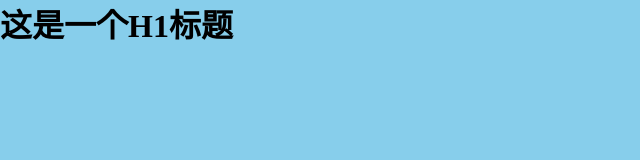
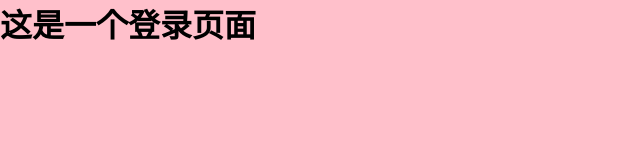
Before and after one commit to Nikki1206/WebProject, a plain HTML site: page index.html in a window 1280 px wide. Shown: the whole page, without its empty margins (0-640 px from the left). Drawn offline with Linux system fonts and the light colour scheme.

Commit message:
完成了登录页面

```diff
--- a/index.css
+++ b/index.css
@@ -4,5 +4,5 @@
 }
 
 body {
-    background-color: skyblue;
+    background-color: pink;
 }
--- a/index.html
+++ b/index.html
@@ -9,7 +9,7 @@
 </head>
 
 <body>
-  <h1>这是一个H1标题</h1>
+  <h1>这是一个登录页面</h1>
   <script src="./index.js"></script>
 </body>
 
```
